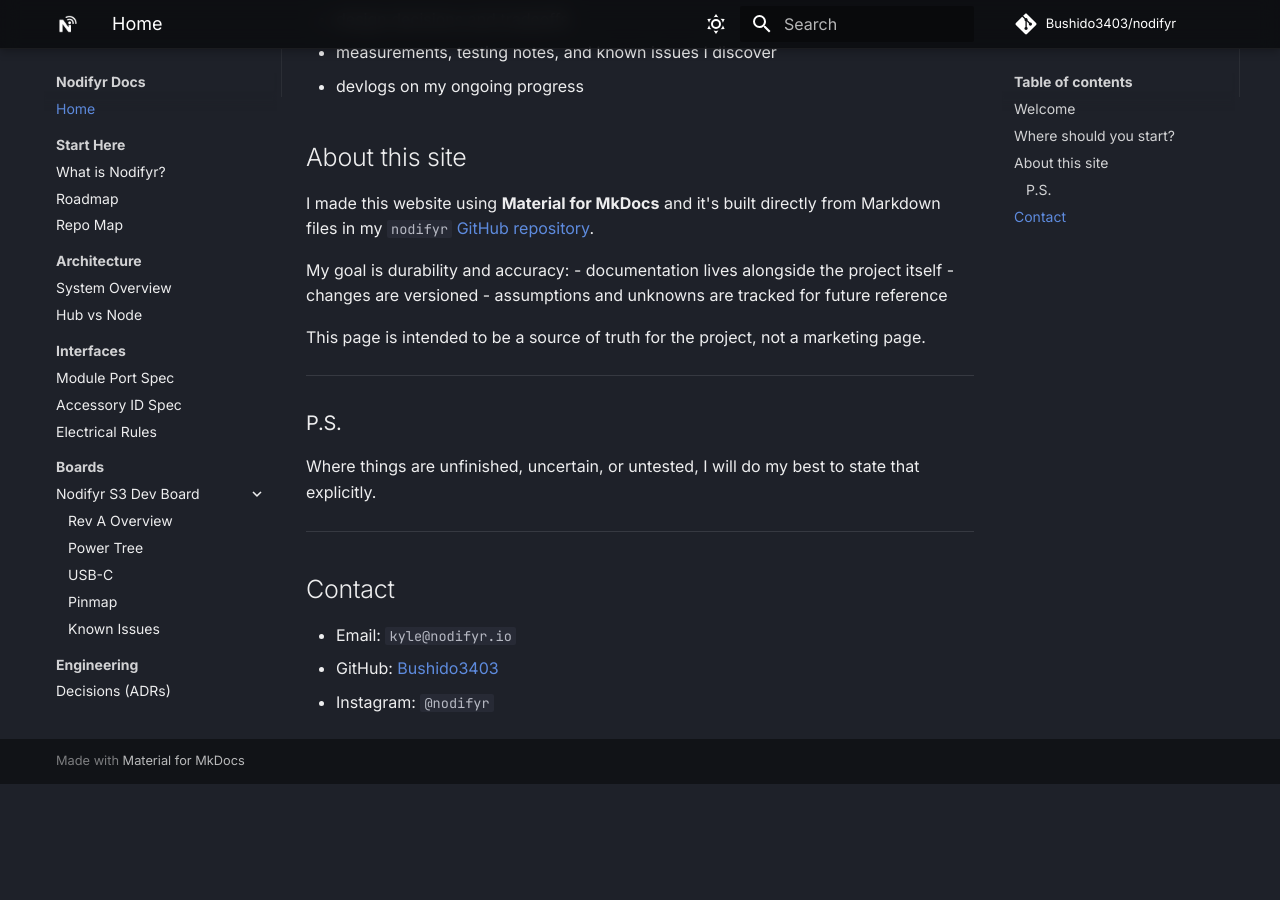
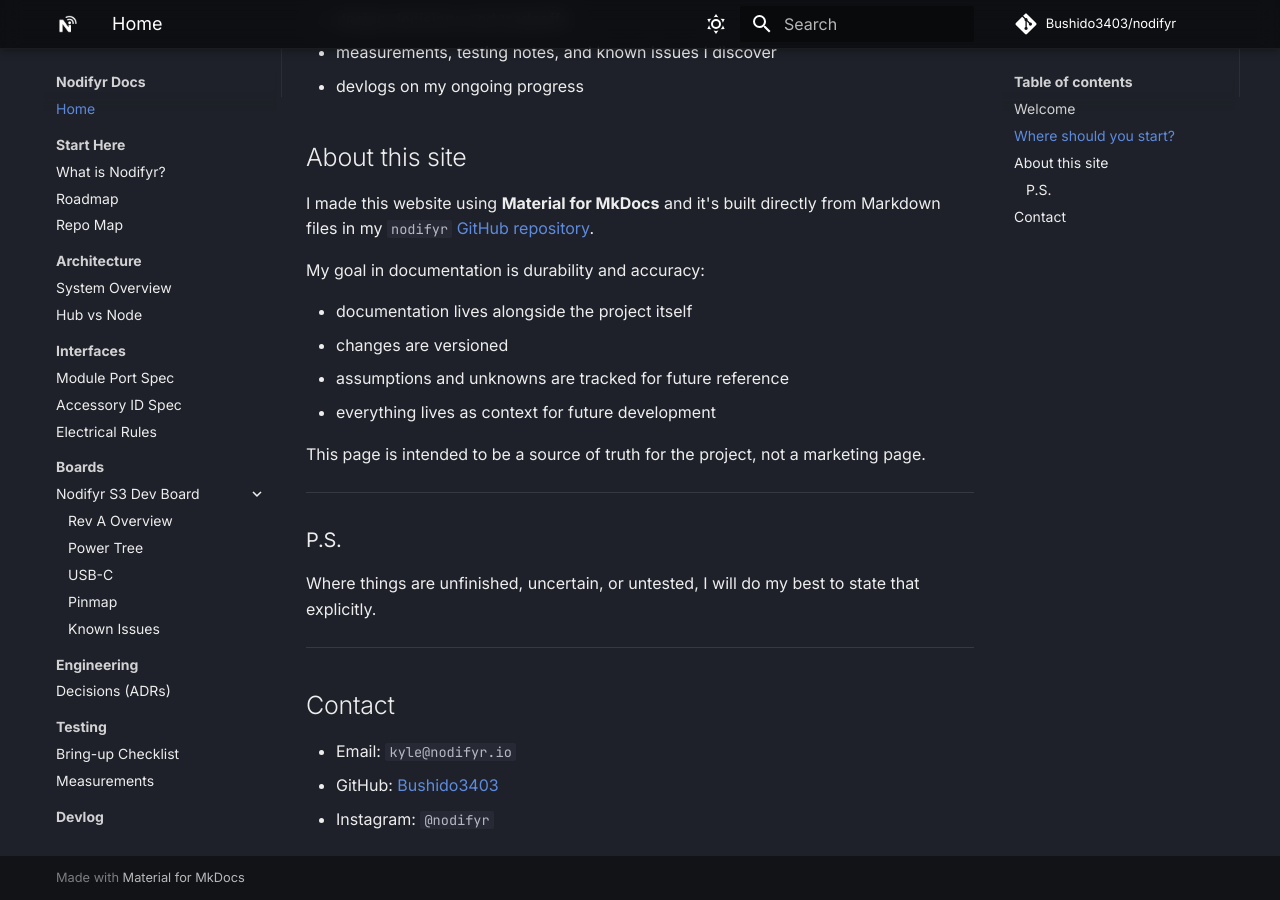
Before and after one commit to Bushido3403/nodifyr, an MkDocs documentation site: the page built from docs/index.md, in a window 1280 px wide and 900 px high, scrolled down 761 px. Built offline with MkDocs 1.6.1 and Material for MkDocs 9.7.7, drawn with Linux system fonts in a browser that asks for light colours; comment, search, counter and statistics services are not loaded; before the commit the page ends 1545 px from its top, so only the background shows below that.

Commit message:
list format

```diff
--- a/docs/index.md
+++ b/docs/index.md
@@ -28,10 +28,12 @@ From there, you can explore:
 
 I made this website using **Material for MkDocs** and it's built directly from Markdown files in my `nodifyr` [GitHub repository](https://github.com/Bushido3403/nodifyr).
 
-My goal is durability and accuracy:
+My goal in documentation is durability and accuracy:
+
 - documentation lives alongside the project itself
 - changes are versioned
 - assumptions and unknowns are tracked for future reference
+- everything lives as context for future development
 
 This page is intended to be a source of truth for the project, not a marketing page.
 
```
